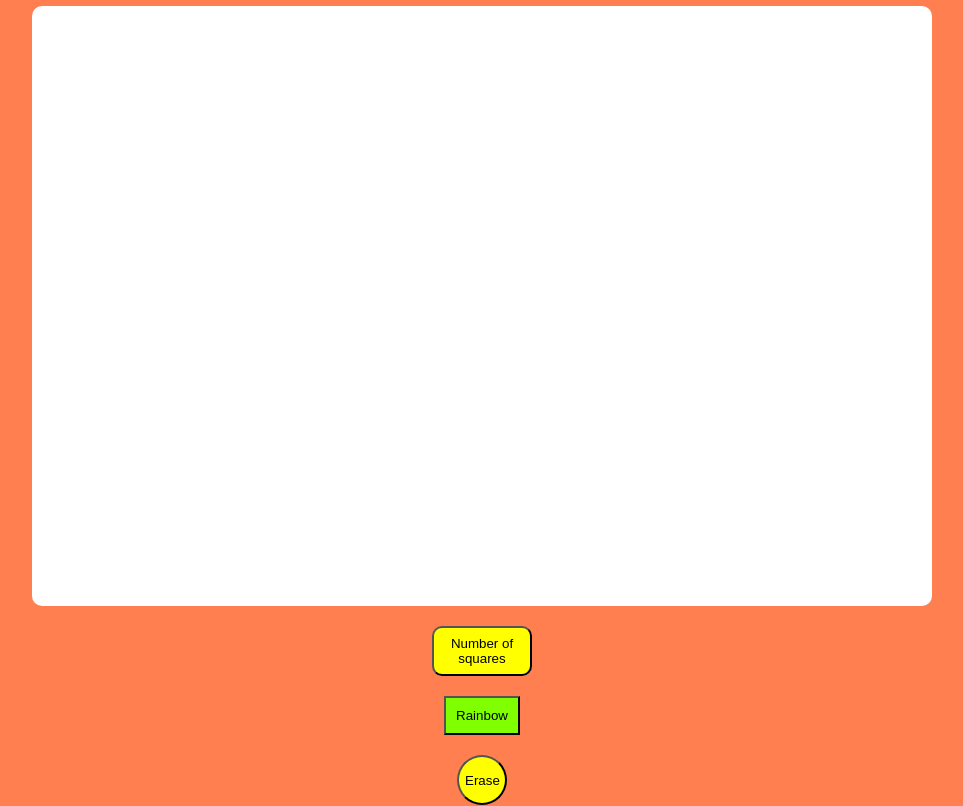
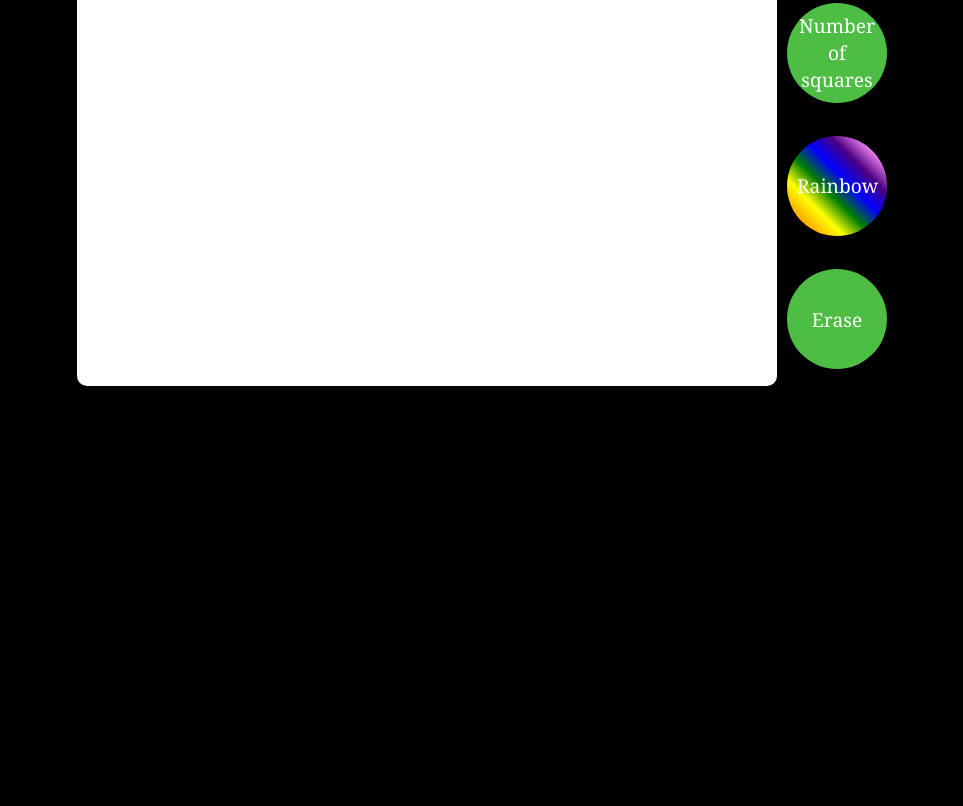
Before and after one commit to Big-Plato/etch-a-sketch, a plain HTML site: page index.html in a window 1280 px wide. Shown: the part 125-931 px from the top of the page, without its empty margins (158-1121 px from the left). After the commit the page ends 800 px from the top, so only its background shows below. Drawn offline with Linux system fonts and the light colour scheme; a web font is replaced by a local one.

Commit message:
I tried to improve the style of the site and the buttons, besides that, the game works as intended with mouseover black and rainbow button works to change the color of the pencil

```diff
--- a/index.html
+++ b/index.html
@@ -12,13 +12,9 @@
 <body>
     <h1>Etch a Sketch</h1>
     <div class="container">
+        <div class="top"></div>
         <div class="square-div">
-
-
         </div>
-
-
-
     </div>
 
     <script src="index.js"></script>
--- a/index.js
+++ b/index.js
@@ -1,26 +1,37 @@
 function etchSketch() {
-  const container = document.querySelector(".container");
   const squareOfDivs = document.querySelector(".square-div");
+  const top = document.querySelector(".top")
+
+  function defaultMove () {
+    const squares = document.querySelectorAll(".square");
+  squares.forEach(square => {
+    square.addEventListener("mouseover", () => {
+      square.style.backgroundColor = "black";
+    });
+  });
+  }
+
 
 
  // Initial grid
  createGrid(16);
-
+ defaultMove();
  // Buttons
  const buttonPrompt = document.createElement("button");
-  buttonPrompt.style.cssText = "width: 100px; height: 50px; border-radius: 10px; background-color: yellow;";
+  buttonPrompt.classList.add("btn")
   buttonPrompt.textContent = "Number of squares";
-  container.appendChild(buttonPrompt);
+  top.appendChild(buttonPrompt);
 
   const buttonRGB = document.createElement("button");
   buttonRGB.textContent = "Rainbow";
   buttonRGB.classList.add("rgb-btn");
-  container.appendChild(buttonRGB);
+  buttonRGB.classList.add("btn");
+  top.appendChild(buttonRGB);
 
   const eraseBtn = document.createElement("button");
   eraseBtn.classList.add("btn");
   eraseBtn.textContent = "Erase";
-  container.appendChild(eraseBtn);
+  top.appendChild(eraseBtn);
 
   //Function to create the random color
   const getRandomColour = () => {
@@ -40,14 +51,16 @@ function etchSketch() {
       const div = document.createElement("div");
       div.classList.add("square");
       squareOfDivs.appendChild(div);
+
     }
+    defaultMove();
   }
 
   // Button to make the grid
   buttonPrompt.addEventListener("click", () => {
     let gridSize;
     do {
-      gridSize = parseInt(prompt("Enter grid size (1- 100:"));
+      gridSize = parseInt(prompt("Enter grid size (1- 100): "));
     } while (gridSize < 1 || gridSize > 100);
 
     createGrid(gridSize);
@@ -71,12 +84,7 @@ function etchSketch() {
     })
   });
 
-  const squares = document.querySelectorAll(".square");
-  squares.forEach(square => {
-    square.addEventListener("mouseover", () => {
-      square.style.backgroundColor = "black";
-    });
-  });
+
 
 }
 
--- a/styles.css
+++ b/styles.css
@@ -2,13 +2,13 @@ body {
     margin: 0;
     border: 0;
     box-sizing: border-box;
-    background-color:coral;
+    background-color: black;
     display: flex;
     flex-direction: column;
     justify-content: center;
     align-items: center;
     position: relative;
-    top: 50px;
+    top: 30px;
     font-family: "Fira Sans", serif;
 }
 
@@ -18,35 +18,42 @@ h1 {
     box-shadow: 2px solid black;
 }
 .container {
-    background-color: coral;
-    width: 1280px;
-    height: 800px;
+    width: 1280;
+    height: 800;
     display: flex;
-    flex-wrap: wrap;
-    justify-content: center;
-    align-items: center;
-    flex-direction: column;
-    gap: 20px;
+    flex-direction: row-reverse;
+    gap: 10px;
     box-shadow:5px 5px -5px 5px black;
 }
 
+.top {
+    display: flex;
+    flex-direction: column;
+    justify-content: space-around;
+}
 .square-div {
     background-color: white;
     border-radius: 10px;
-    width: 900px;
-    height: 600px;
+    width: 700px;
+    height: 400px;
     display: grid;
     gap: 0;
 }
 
 .btn {
-    border-radius: 50%;
-    width: 50px;
-    height: 50px;
-    background-color: yellow;
+    background-color: rgb(77, 189, 67);
+    cursor: pointer;
+    border-radius: 50px;
+    border: none;
+    box-shadow: 2px 2px black;
+    width: 100px;
+    height: 100px;
+    color: white;
+    font-family:Cambria, Cochin, Georgia, Times, 'Times New Roman', serif;
+    font-size: 1.2em;
 }
 
 .rgb-btn {
-    background-color: chartreuse;
+    background: linear-gradient(45deg, red, orange, yellow, green, blue, indigo, violet, red);
     padding: 10px;
 }
```
